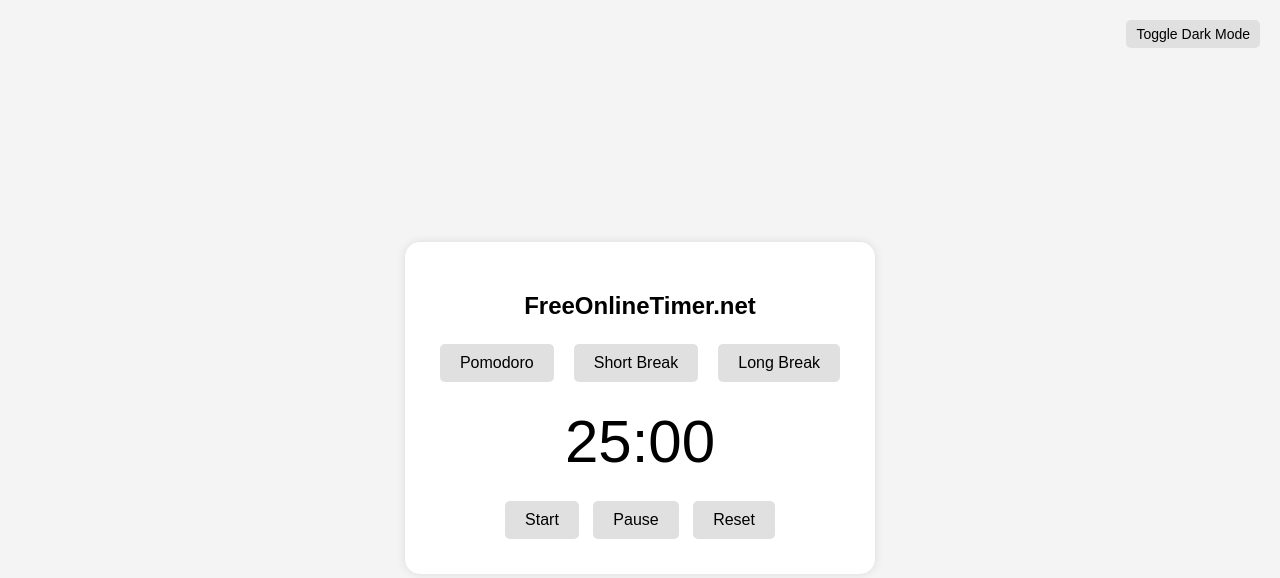
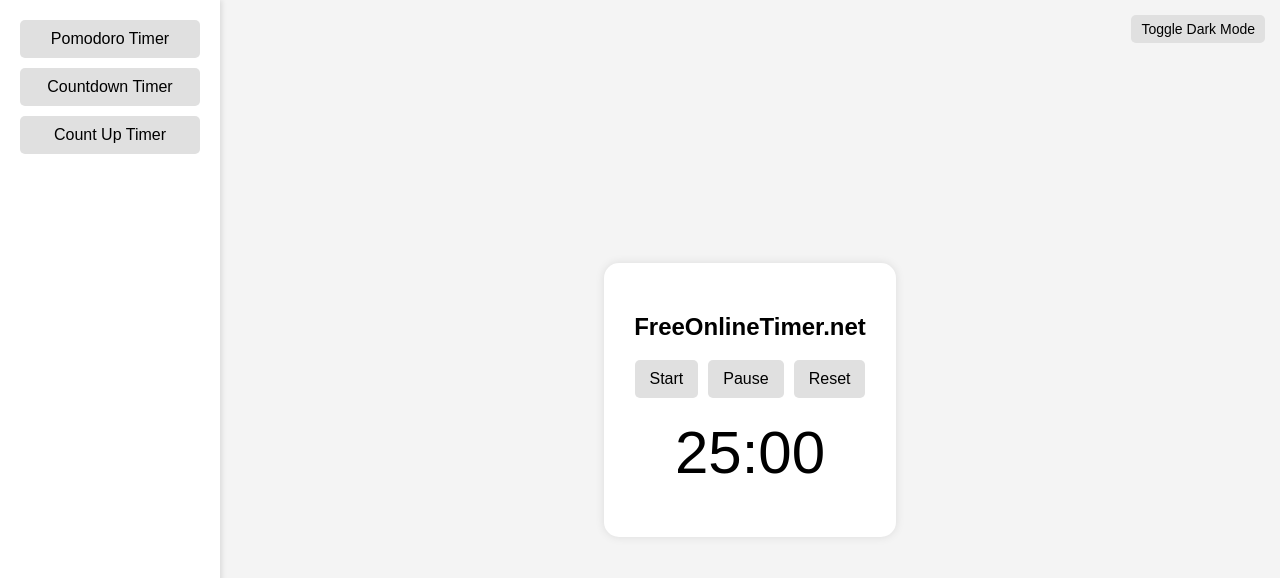
Before and after one commit to pedramref/freeonlinetimer, a plain HTML site: page index.html in a window 1280 px wide. Shown: the top 578 px of the page. Drawn offline with Linux system fonts and the light colour scheme.

Commit message:
Update index.html

```diff
--- a/index.html
+++ b/index.html
@@ -4,12 +4,12 @@
   <script async src="https://www.googletagmanager.com/gtag/js?id=G-2N4DJX0R4B"></script>
   <script>
     window.dataLayer = window.dataLayer || [];
-  function gtag(){dataLayer.push(arguments);}
+    function gtag() { dataLayer.push(arguments); }
     gtag('js', new Date());
     gtag('config', 'G-2N4DJX0R4B');
   </script>
-  <meta charset="UTF-8">
-  <meta name="viewport" content="width=device-width, initial-scale=1.0">
+  <meta charset="UTF-8" />
+  <meta name="viewport" content="width=device-width, initial-scale=1.0" />
   <title>FreeOnlineTimer.net</title>
   <style>
     :root {
@@ -31,12 +31,28 @@
     body {
       font-family: sans-serif;
       display: flex;
-      justify-content: center;
-      align-items: center;
       height: 100vh;
+      margin: 0;
       background: var(--bg-color);
       color: var(--text-color);
       transition: background 0.3s, color 0.3s;
+    }
+
+    .sidebar {
+      width: 180px;
+      background: var(--box-bg);
+      padding: 20px;
+      box-shadow: 2px 0 5px rgba(0,0,0,0.1);
+      display: flex;
+      flex-direction: column;
+      gap: 10px;
+    }
+
+    .main-content {
+      flex-grow: 1;
+      display: flex;
+      justify-content: center;
+      align-items: center;
     }
 
     .timer-box {
@@ -55,9 +71,8 @@
     }
 
     button {
-      padding: 10px 20px;
+      padding: 10px 15px;
       font-size: 16px;
-      margin: 5px;
       cursor: pointer;
       background-color: var(--button-bg);
       border: none;
@@ -87,21 +102,24 @@
 </head>
 <body>
   <button class="toggle-dark" onclick="toggleDarkMode()">Toggle Dark Mode</button>
+  <div class="sidebar">
+    <button onclick="selectTimer('pomodoro')">Pomodoro Timer</button>
+    <button onclick="selectTimer('countdown')">Countdown Timer</button>
+    <button onclick="selectTimer('countup')">Count Up Timer</button>
+  </div>
+  <div class="main-content">
     <div class="timer-box">
       <h2>FreeOnlineTimer.net</h2>
       <div class="mode-buttons">
-      <button onclick="setMode('pomodoro')">Pomodoro</button>
-      <button onclick="setMode('shortBreak')">Short Break</button>
-      <button onclick="setMode('longBreak')">Long Break</button>
-    </div>
-    <div id="time" contenteditable="true" onblur="saveEditedTime()" onkeydown="handleTimeKey(event)" title="Click to edit">25:00</div>
-    <div>
         <button onclick="startTimer()">Start</button>
         <button onclick="pauseTimer()">Pause</button>
         <button onclick="resetTimer()">Reset</button>
       </div>
+      <div id="time" contenteditable="true" onblur="saveEditedTime()" onkeydown="handleTimeKey(event)" title="Click to edit">25:00</div>
+    </div>
   </div>
   <audio id="alarmSound" src="https://www.soundjay.com/button/sounds/beep-07.mp3" preload="auto"></audio>
+
   <script>
     const timeDisplay = document.getElementById("time");
     const alarmSound = document.getElementById("alarmSound");
@@ -109,16 +127,31 @@
     const modes = {
       pomodoro: 25 * 60,
       shortBreak: 5 * 60,
-      longBreak: 15 * 60
+      longBreak: 15 * 60,
+      countdown: 0,
+      countup: 0
     };
 
     let currentMode = 'pomodoro';
     let secondsLeft = modes[currentMode];
     let timer = null;
+    let countUpTime = 0;
 
-    function setMode(mode) {
+    function selectTimer(mode) {
       currentMode = mode;
-      resetTimer();
+      pauseTimer();
+      if (mode === 'pomodoro') {
+        secondsLeft = modes.pomodoro;
+        timeDisplay.setAttribute("contenteditable", "true");
+      } else if (mode === 'countdown') {
+        secondsLeft = 0;
+        timeDisplay.textContent = "00:00";
+        timeDisplay.setAttribute("contenteditable", "true");
+      } else if (mode === 'countup') {
+        countUpTime = 0;
+        timeDisplay.textContent = "00:00";
+        timeDisplay.setAttribute("contenteditable", "false");
+      }
     }
 
     function formatTime(seconds) {
@@ -128,11 +161,21 @@
     }
 
     function updateDisplay() {
+      if (currentMode === 'countup') {
+        timeDisplay.textContent = formatTime(countUpTime);
+      } else {
         timeDisplay.textContent = formatTime(secondsLeft);
+      }
     }
 
     function startTimer() {
       if (timer) return;
+      if (currentMode === 'countup') {
+        timer = setInterval(() => {
+          countUpTime++;
+          updateDisplay();
+        }, 1000);
+      } else {
         timer = setInterval(() => {
           if (secondsLeft > 0) {
             secondsLeft--;
@@ -145,6 +188,7 @@
           }
         }, 1000);
       }
+    }
 
     function pauseTimer() {
       clearInterval(timer);
@@ -153,7 +197,13 @@
 
     function resetTimer() {
       pauseTimer();
-      secondsLeft = modes[currentMode];
+      if (currentMode === 'pomodoro') {
+        secondsLeft = modes.pomodoro;
+      } else if (currentMode === 'countdown') {
+        secondsLeft = 0;
+      } else if (currentMode === 'countup') {
+        countUpTime = 0;
+      }
       updateDisplay();
     }
 
@@ -163,23 +213,25 @@
 
     function handleTimeKey(event) {
       if (event.key === "Enter") {
-        event.preventDefault(); // prevent newline
-        timeDisplay.blur();     // triggers saveEditedTime()
+        event.preventDefault();
+        timeDisplay.blur();
       }
     }
 
     function saveEditedTime() {
+      if (currentMode === 'countup') return;
+
       const text = timeDisplay.textContent.trim();
       const match = text.match(/^(\d{1,2}):(\d{2})$/);
       if (!match) {
-        updateDisplay(); // reset if invalid
+        updateDisplay();
         return;
       }
 
       const mins = parseInt(match[1], 10);
       const secs = parseInt(match[2], 10);
       if (isNaN(mins) || isNaN(secs) || secs > 59) {
-        updateDisplay(); // reset if invalid
+        updateDisplay();
         return;
       }
 
```
Lines whose indentation alone changed are shown as unchanged.
